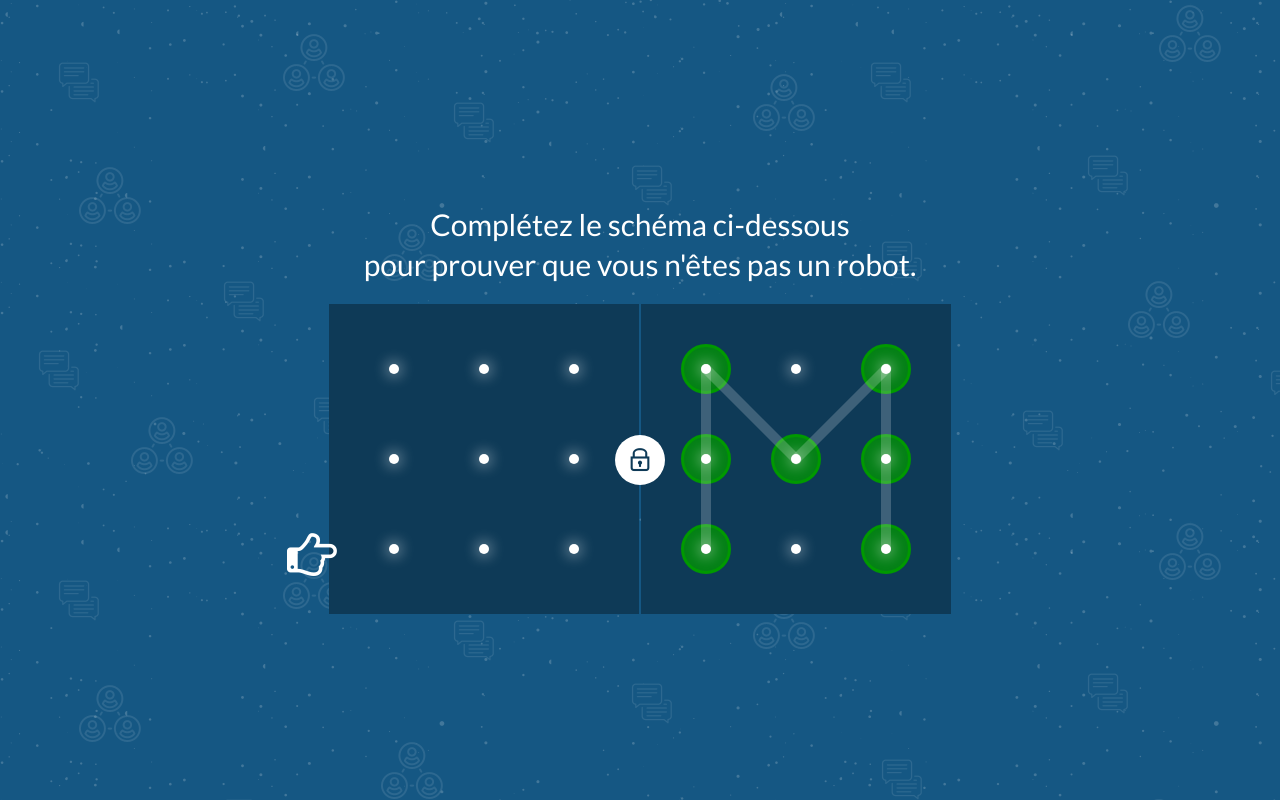
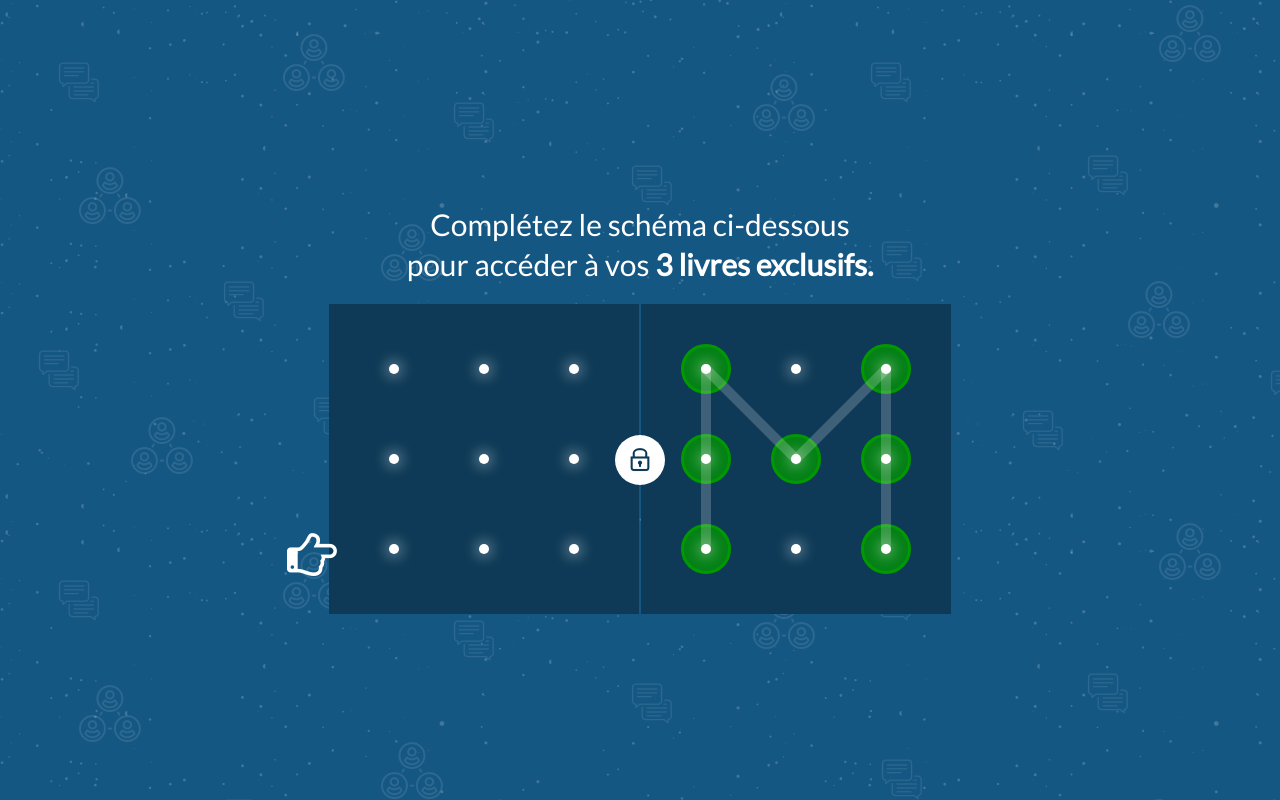
Before and after one commit to yassinox1/build1, a plain HTML site: page index.html in a window 1280 px wide. Drawn offline with Linux system fonts and the light colour scheme.

Commit message:
refact title

```diff
--- a/index.html
+++ b/index.html
@@ -19,7 +19,7 @@
   <div class="fixed_container">
     <div class="center_container">
       <div class="page_wrapper" style="overflow:hidden;">
-        <p class="text_container">Complétez le schéma ci-dessous<br /> pour prouver que vous n'êtes pas un robot.</p>
+        <p class="text_container">Complétez le schéma ci-dessous<br />pour accéder à vos <strong>3 livres exclusifs.</strong></p>
         <div class="data_container">
           <div class="hand_container">
             <i class="icon-hand shake"></i>
```
